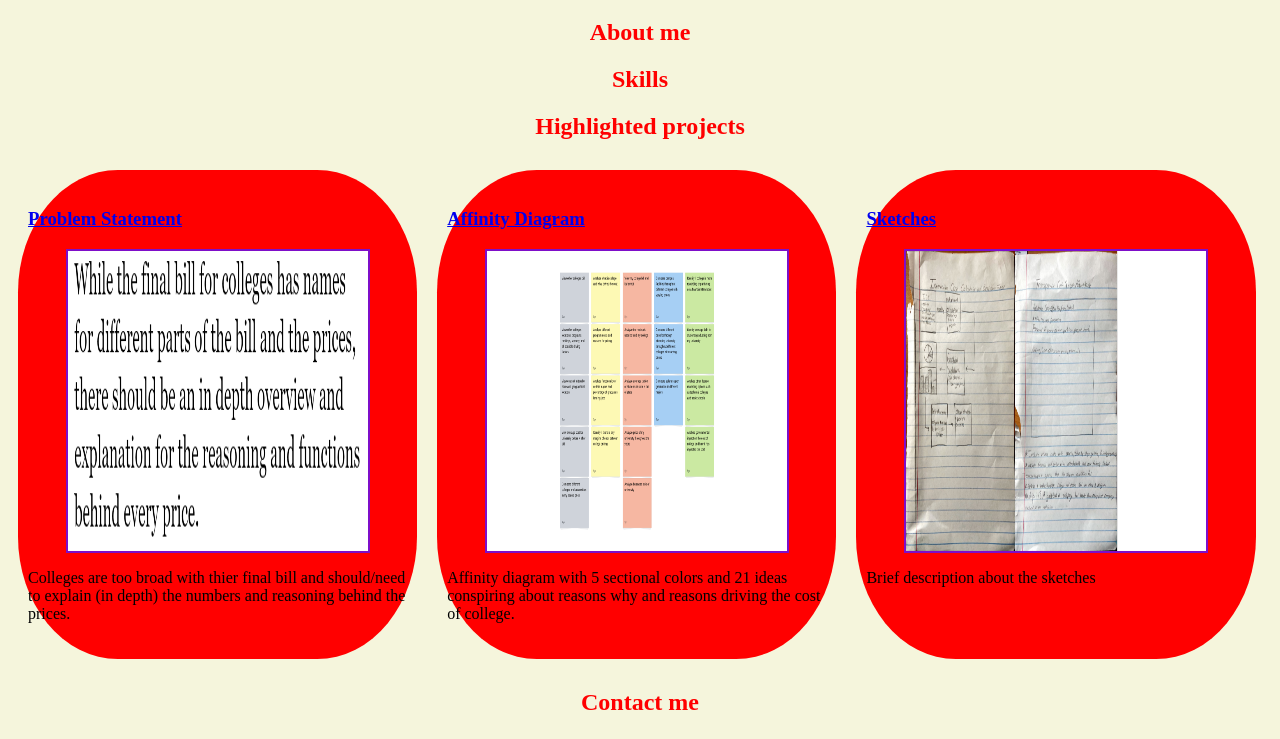
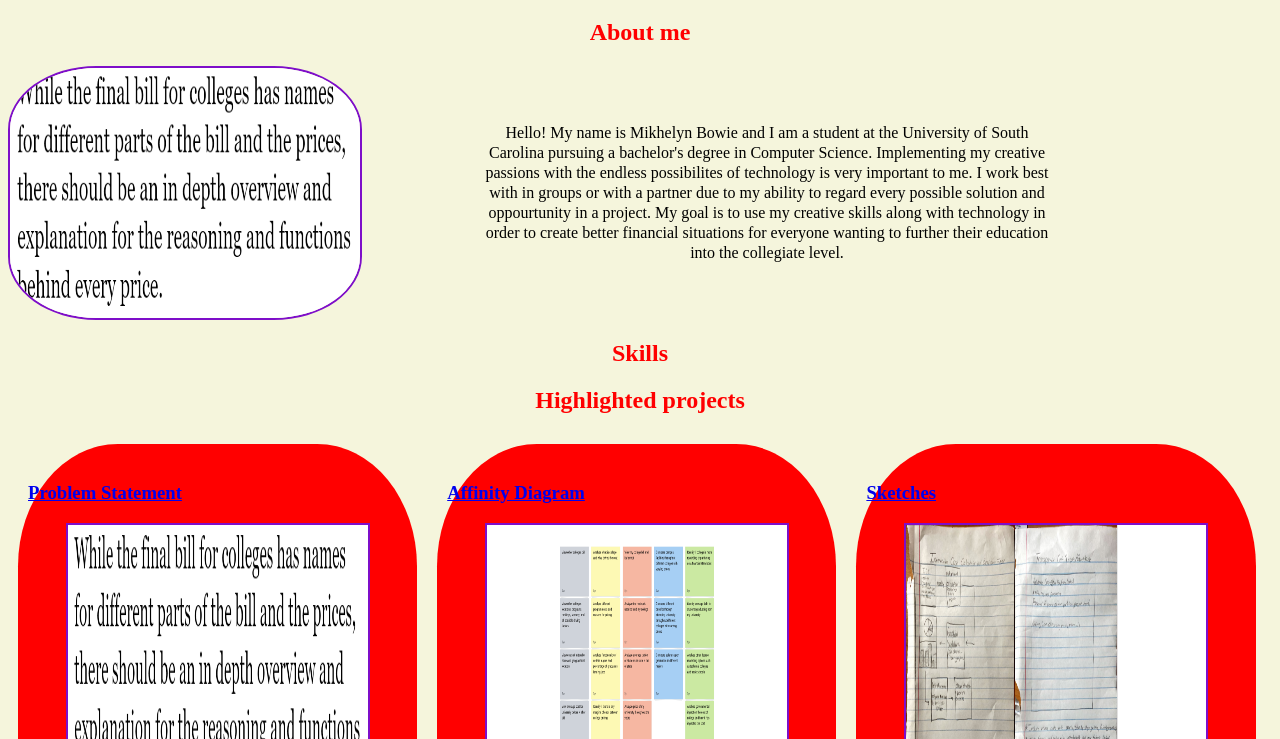
Before and after one commit to MbowieUSC/MbowieUSC.github.io, a plain HTML site: page index.html in a window 1280 px wide. Shown: the part 61-800 px from the top of the page. Drawn offline with Linux system fonts and the light colour scheme.

Commit message:
pes statement

```diff
--- a/index.html
+++ b/index.html
@@ -7,8 +7,17 @@
     <body>
         <h1>Mikhelyn</h1>
 
+
+
+
+        <!-- About Me -->
         <h2>About me</h2>
-        <div class="about"></div>
+        <div class="about">
+        <img src="images/Problem-Statement.png">
+        <p>
+            Hello! My name is Mikhelyn Bowie and I am a student at the University of South Carolina pursuing a bachelor's degree in Computer Science. Implementing my creative passions with the endless possibilites of technology is very important to me. I work best with in groups or with a partner due to my ability to regard every possible solution and oppourtunity in a project. My goal is to use my creative skills along with technology in order to create better financial situations for everyone wanting to further their education into the collegiate level.
+        </p>
+    </div>
 
         <h2>Skills</h2>
         <div class="skills"></div>
--- a/styles.css
+++ b/styles.css
@@ -14,6 +14,11 @@ h2{
 .about {
     color:black;
     text-align: right;
+    display:flex;
+    flex-wrap:wrap;
+    margin-right: 100px;
+    margin: left 100px;
+    justify-content: center;
 }
 
 .projects {
@@ -36,3 +41,16 @@ h2{
     display: block;
     margin: auto;
 }
+
+.about img{
+    width: 350px;
+    height: 250px;
+    border-radius: 25%;
+    border: 2px solid rgb(126, 14, 201);
+}
+.about p{
+    width: 50%;
+    text-align: center;
+    margin: auto;
+    line-height: 125%;
+}
```
